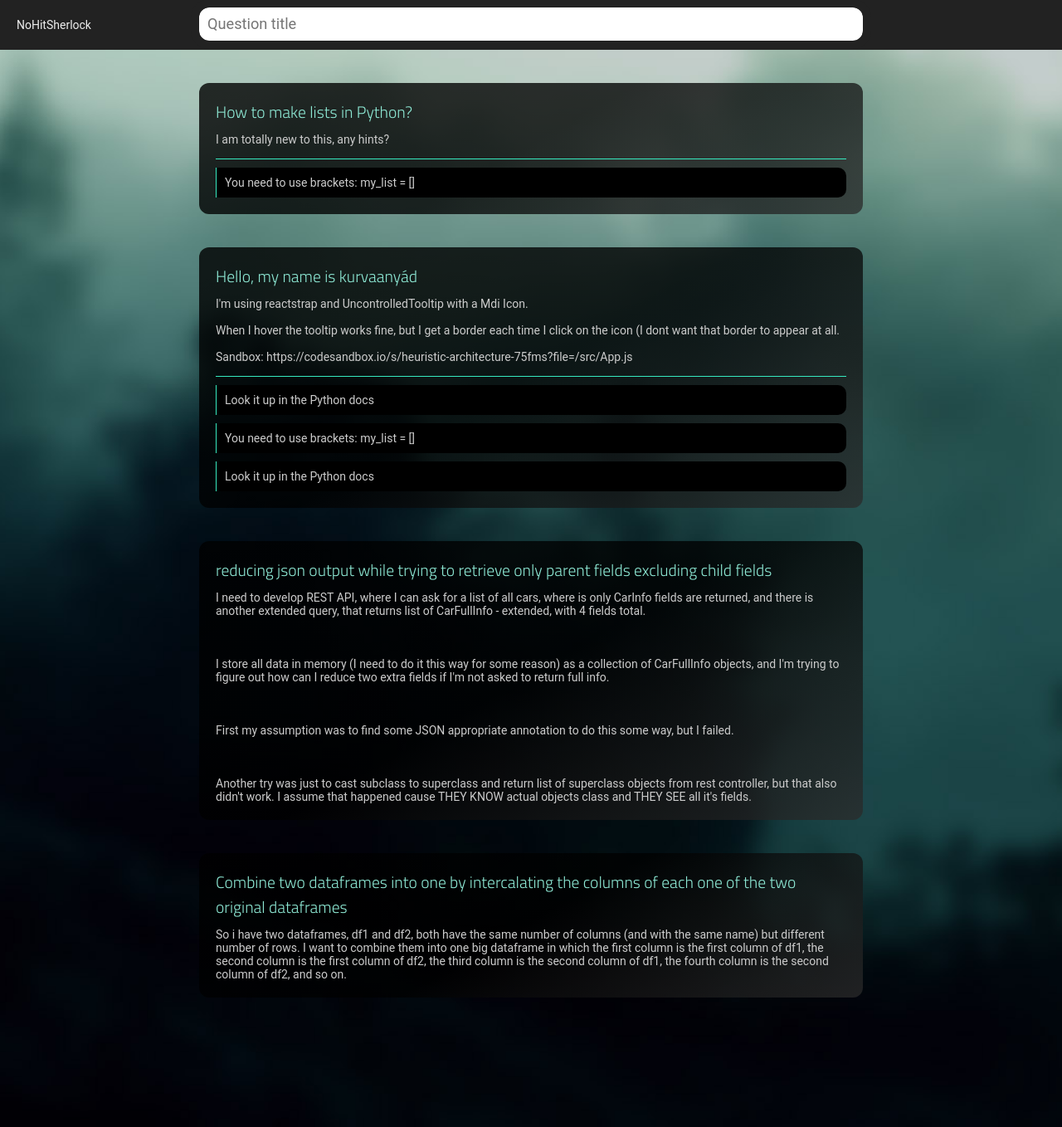
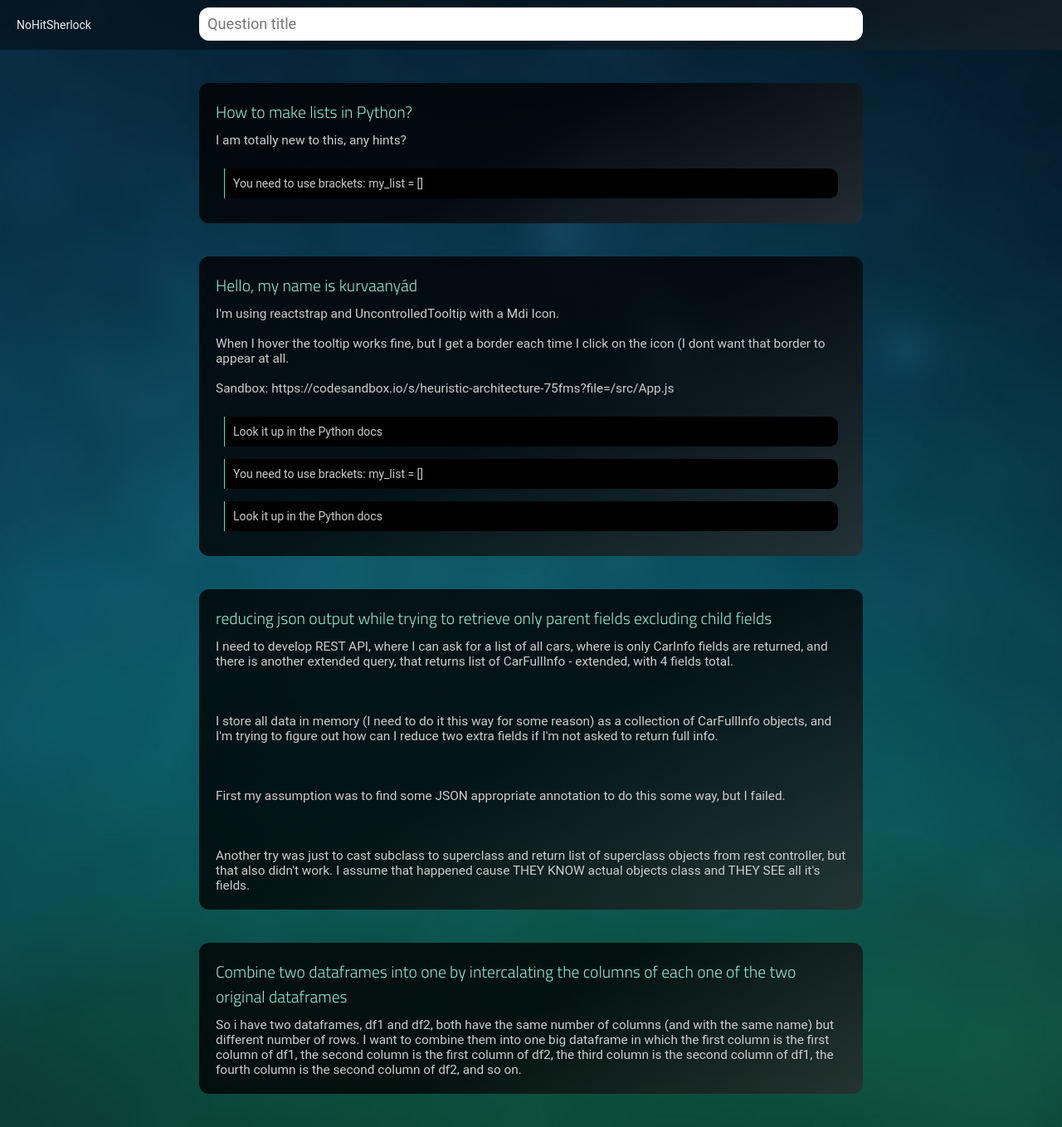
Before and after one commit to CodecoolGlobal/ask-mate-1-python-kovacsalex95, a Flask app: page / in a window 1280 px wide. Shown: the whole page at 83% size. Run offline with Flask 2, Linux system fonts and the light colour scheme.

Commit message:
ui updates

```diff
--- a/static/style.css
+++ b/static/style.css
@@ -47,8 +47,8 @@ div#wrapper {
     top: 0;
     right: 0;
     bottom: 0;
-    background-image: url('/static/bg_blur.jpg');
-    background-position: center center;
+    background-image: url('/static/bg5.jpg');
+    background-position: center top;
     background-repeat: no-repeat;
     background-size: cover;
 }
@@ -58,7 +58,9 @@ div#header {
     top: 0;
     width: 100%;
     height: var(--header-height);
-    background: var(--color-dark);
+    background: -moz-linear-gradient(-30deg, rgba(0,0,0,0.4) 0%, rgba(0,0,0,0.4) 49%, rgba(43,43,43,0.4) 100%);
+    background: -webkit-linear-gradient(-30deg, rgba(0,0,0,0.4) 0%,rgba(0,0,0,0.4) 49%,rgba(43,43,43,0.4) 100%);
+    background: linear-gradient(150deg, rgba(0,0,0,0.4) 0%,rgba(0,0,0,0.4) 49%,rgba(43,43,43,0.4) 100%);
     color: var(--color-bright);
     z-index: 1000;
 }
@@ -104,7 +106,6 @@ div#new-question > form > input[name="question-title"] {
     padding: 0px 10px;
     font-size: 1.3em;
     height: calc(var(--header-height) - 20px);
-    outline: 10px solid var(--color-dark);
     position: relative;
     z-index: 10000;
     -webkit-border-radius: 12px;
@@ -130,7 +131,9 @@ div#new-question > form > .slider {
     transition: all ease-in 0.2s;
     width: 100%;
     padding: 0 10px 10px;
-    background: var(--color-dark);
+    background: -moz-linear-gradient(-30deg, rgba(0,0,0,0.8) 0%, rgba(0,0,0,0.78) 49%, rgba(43,43,43,0.75) 100%);
+    background: -webkit-linear-gradient(-30deg, rgba(0,0,0,0.8) 0%,rgba(0,0,0,0.78) 49%,rgba(43,43,43,0.75) 100%);
+    background: linear-gradient(150deg, rgba(0,0,0,0.8) 0%,rgba(0,0,0,0.78) 49%,rgba(43,43,43,0.75) 100%);
     -webkit-box-shadow: 0px 10px 23px 0px rgba(0, 0, 0, 0);
     -moz-box-shadow: 0px 10px 23px 0px rgba(0,0,0,0);
     box-shadow: 0px 10px 23px 0px rgba(0, 0, 0, 0);
@@ -174,7 +177,7 @@ div#new-question > form > .slider > textarea {
 }
 
 div#new-question > form > .slider > button {
-    padding: 10px 0;
+    padding: 10px 20px;
     margin-top: 10px;
     background: var(--color-dark-highlight);
     color: var(--color-dark);
@@ -187,11 +190,16 @@ div#new-question > form > .slider > button {
     -moz-border-radius-bottomleft: 12px;
     border-bottom-right-radius: 12px;
     border-bottom-left-radius: 12px;
+    transition-delay: 0s;
+    transition-duration: 0.3s;
 }
 
 div#new-question > form > .slider > button:hover {
-    background: var(--color-dark);
-    color: var(--color-dark-highlight);
+    /*background: var(--color-dark);
+    color: var(--color-dark-highlight);*/
+    padding-left: 30px;
+    padding-right: 10px;
+    opacity: 0.7;
 }
 
 div#new-question > form > button {
@@ -223,7 +231,6 @@ div#new-question > form > button:hover {
     background: -moz-linear-gradient(-30deg, rgba(0,0,0,0.8) 0%, rgba(0,0,0,0.78) 49%, rgba(43,43,43,0.75) 100%);
     background: -webkit-linear-gradient(-30deg, rgba(0,0,0,0.8) 0%,rgba(0,0,0,0.78) 49%,rgba(43,43,43,0.75) 100%);
     background: linear-gradient(150deg, rgba(0,0,0,0.8) 0%,rgba(0,0,0,0.78) 49%,rgba(43,43,43,0.75) 100%);
-    filter: progid:DXImageTransform.Microsoft.gradient( startColorstr='#cc000000', endColorstr='#bf2b2b2b',GradientType=1 );
     /*backdrop-filter: blur(5px);*/
     font-family: 'Lexend', sans-serif;
 }
@@ -240,13 +247,17 @@ div#new-question > form > button:hover {
     color: #8de8d4;
 }
 
+#question-list > .question > .message {
+    font-size: 1.1em;
+    display: block;
+}
+
 #question-list > .question > .answers {
-    margin-top: 15px;
-    border-top: 1px solid var(--color-dark-highlight);
+    margin: 25px 10px 10px;
 }
 
 #question-list > .question > .answers > .answer {
-    margin-top: 10px;
+    margin-top: 15px;
     padding: 10px;
     background: black;
     -webkit-border-top-right-radius: 10px;
@@ -256,4 +267,5 @@ div#new-question > form > button:hover {
     border-top-right-radius: 10px;
     border-bottom-right-radius: 10px;
     border-left: 1px solid var(--color-dark-highlight);
+    color: #ccc;
 }
```
Also changed, not shown: static/bg2.jpg (added), static/bg3.jpg (added), static/bg4.jpg (added), static/bg5.jpg (added).
